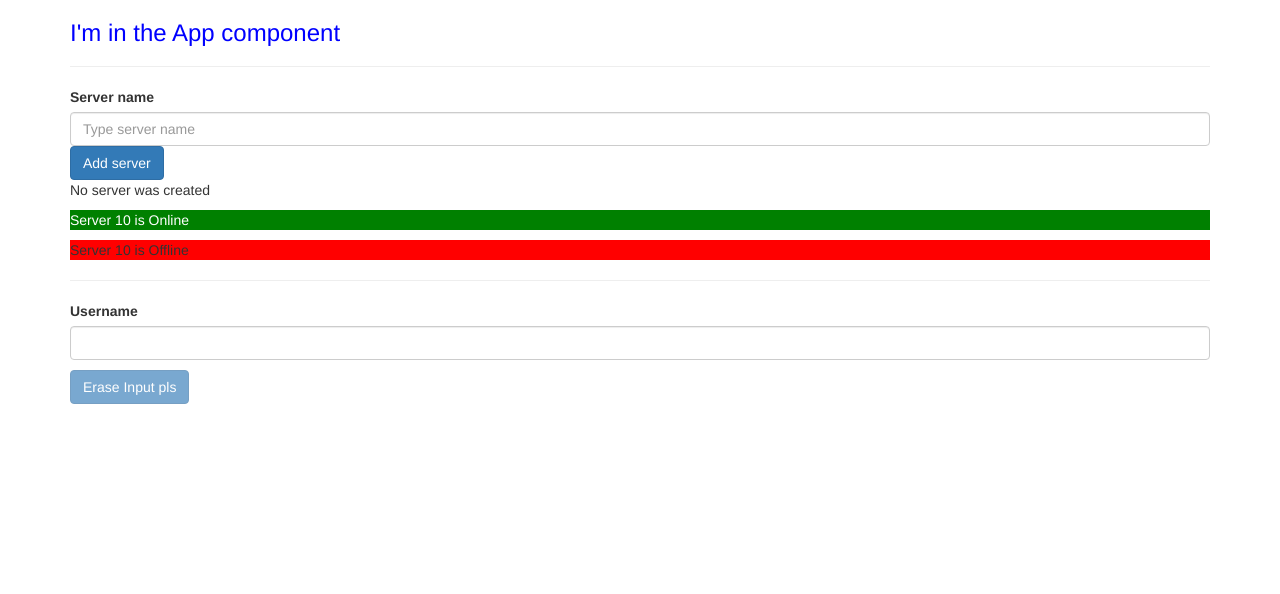
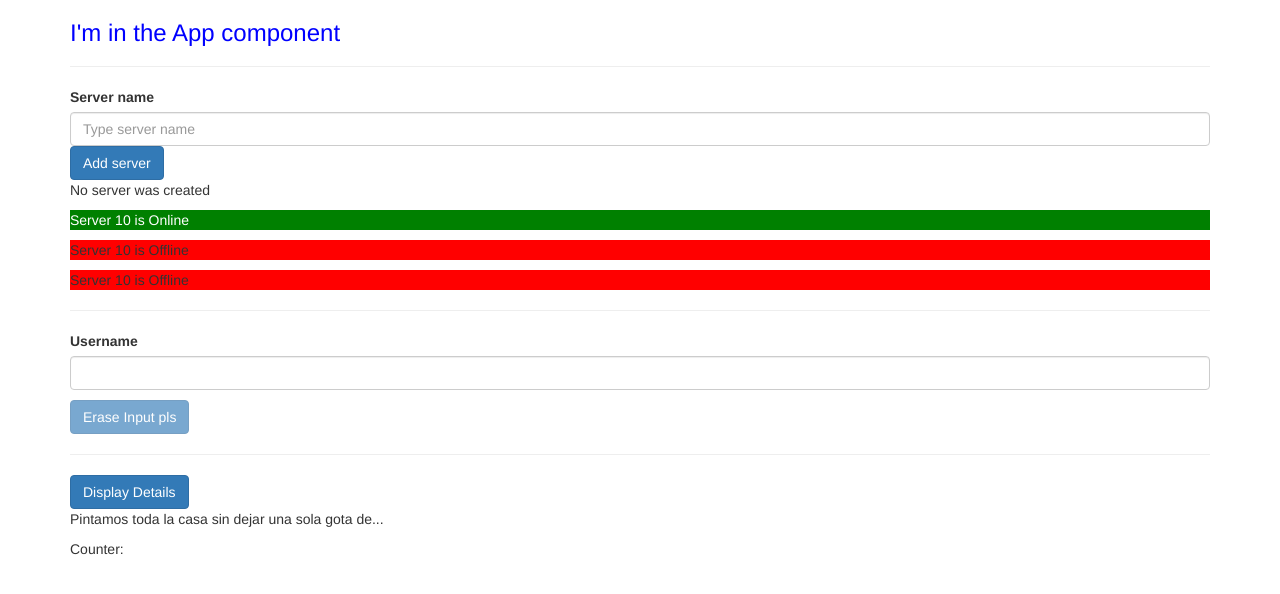
Before and after one commit to rudy-gm/angularPratice, an Angular app: page / in a window 1280 px wide. Shown: the top 594 px of the page. Built offline with nearby package versions, Linux system fonts and the light colour scheme.

Commit message:
15th // newDate and course task

```diff
--- a/src/app/servers/servers.component.css
+++ b/src/app/servers/servers.component.css
@@ -0,0 +1,3 @@
+.whiteColorCondition{
+    color: white;
+}
--- a/src/app/servers/servers.component.html
+++ b/src/app/servers/servers.component.html
@@ -22,8 +22,7 @@ class="btn btn-primary"
 <ng-template #noServer>
     <p>No server was created</p>
 </ng-template>
-<app-server></app-server>
-<app-server></app-server>
+<app-server *ngFor="let server of servers"></app-server>
 <hr>
 
 <label>Username</label>
@@ -40,3 +39,26 @@ class="btn btn-primary"
     [disabled]="!userName"
 
     >Erase Input pls</button>
+
+<hr>
+
+<button
+    class="btn btn-primary"
+    (click)="showAndHide()"
+    >
+    Display Details
+</button>
+
+<p *ngIf="isShowing">Pintamos toda la casa sin dejar una sola gota de...</p>
+
+<p>
+    Counter: {{numbers}}
+</p>
+
+<p
+    *ngFor="let number of numbers; let i = index"
+    [ngStyle]="{background: i >= 4 ? 'blue' : 'white'}"
+    [ngClass]="{whiteColorCondition: i >= 4}"
+    >
+    click: {{number}}
+</p>
--- a/src/app/servers/servers.component.ts
+++ b/src/app/servers/servers.component.ts
@@ -12,6 +12,11 @@ export class ServersComponent {
   serverName ="";
   userName = '';
   serverCreated = false;
+  servers = ["server-1", 'server-2', 'server3']
+
+  // -- Assignment -- //;
+  isShowing = true;
+  numbers = []
 
   constructor(){
     setTimeout((()=>{
@@ -21,6 +26,8 @@ export class ServersComponent {
 
   onServerCreation(){
     this.serverCreated = !this.serverCreated;
+    this.servers.push(this.serverName)
+    console.log(this.servers);
   }
 
   onUpdateServerName(event: Event){
@@ -31,5 +38,17 @@ export class ServersComponent {
     this.userName = ''
   }
 
+  showAndHide(){
+    this.isShowing = !this.isShowing;
+    this.numbers.push(new Date())
+    console.log(this.numbers)
+  }
+
+  changeBackground(number){
+    return number >= 5 ? 'blue' : '';
+  }
+
+
+
 
 }
```
